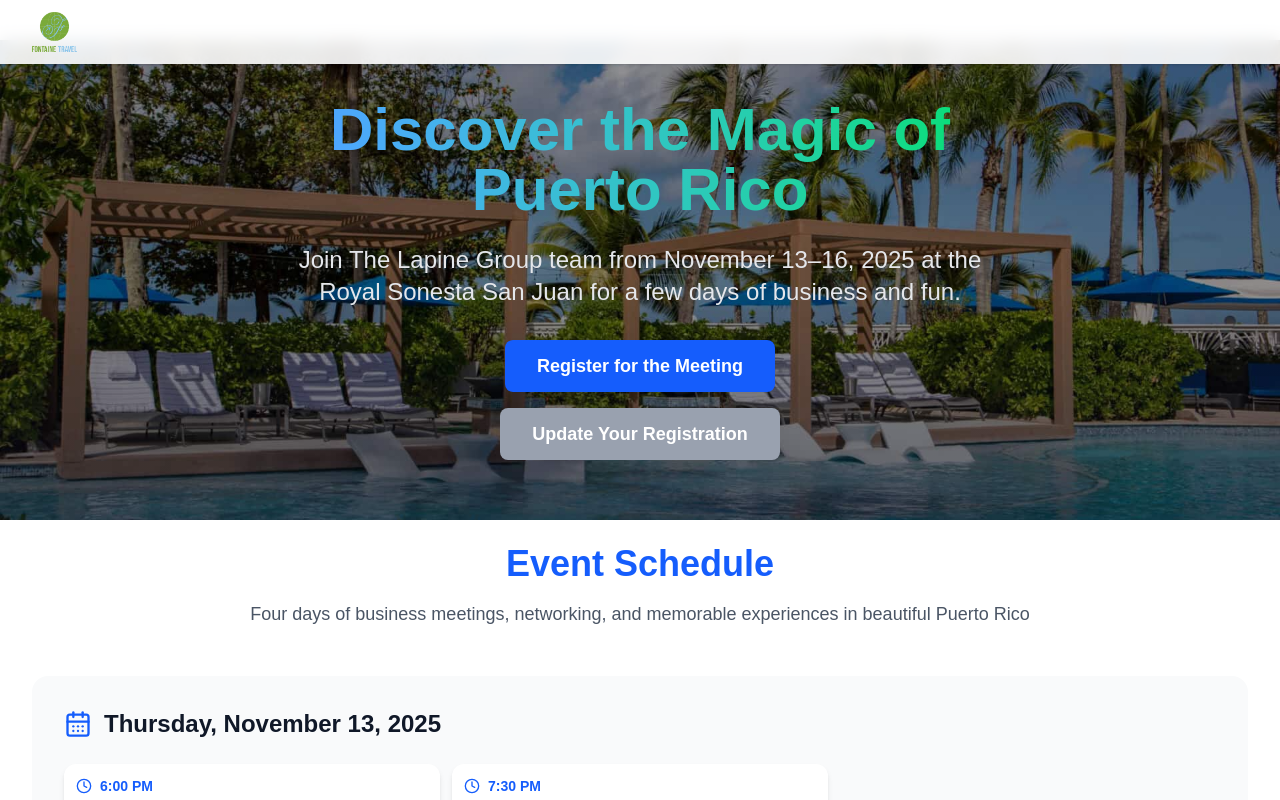
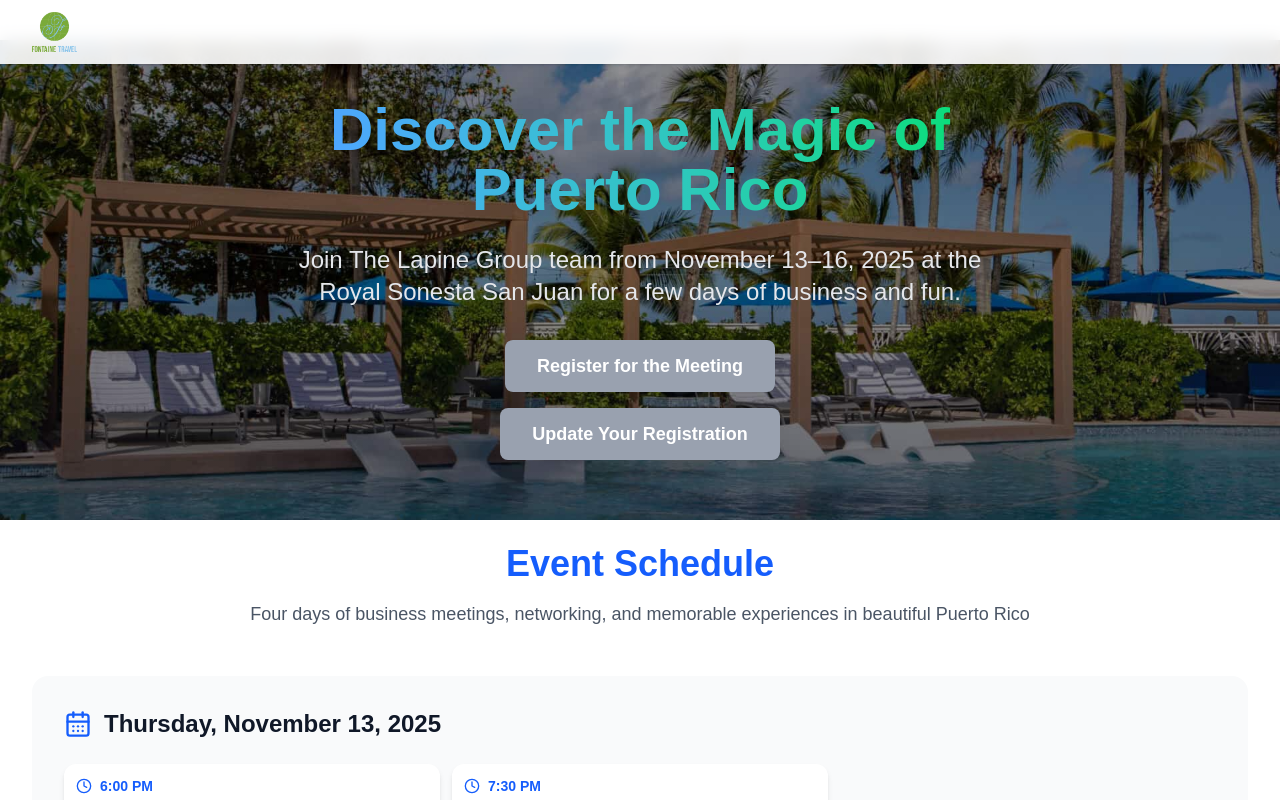
Before and after one commit to jm8gw/lapine-travel, a Next.js app: page / in a window 1280 px wide. Shown: the top 800 px of the page. Built offline with nearby package versions, Linux system fonts and the light colour scheme.

Commit message:
Disable Registration Button

```diff
--- a/app/components/Hero.tsx
+++ b/app/components/Hero.tsx
@@ -39,7 +39,8 @@
         <div className="flex flex-col items-center space-y-4">
           <button
             onClick={() => setShowModal(true)}
-            className="bg-blue-600 hover:bg-blue-700 text-white px-8 py-3 rounded-lg text-lg font-semibold transition-colors inline-block"
+            disabled={true}
+            className="bg-blue-600 hover:bg-blue-700 text-white px-8 py-3 rounded-lg text-lg font-semibold transition-colors inline-block disabled:bg-gray-400 disabled:cursor-not-allowed"
           >
             Register for the Meeting
           </button>
```
